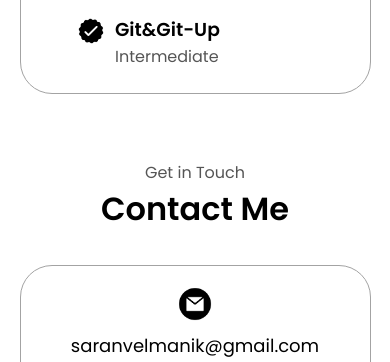
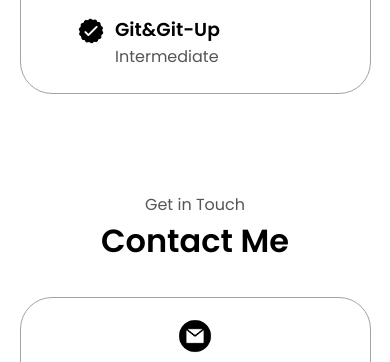
Before and after one commit to SaranVelmani/mero-portfolio, a plain HTML site: page index.html in a window 390 px wide. Shown: the part 2630-2992 px from the top of the page. Drawn offline with Linux system fonts and the light colour scheme.

Commit message:
Update mediaqueries.css

```diff
--- a/mediaqueries.css
+++ b/mediaqueries.css
@@ -59,7 +59,10 @@
 
 @media screen and (max-width: 600px) {
 
-    #contact,
+    #contact{
+        margin-top: 2rem;
+        height:50vh
+    }
     footer {
         height: 30vh;
     }
```
